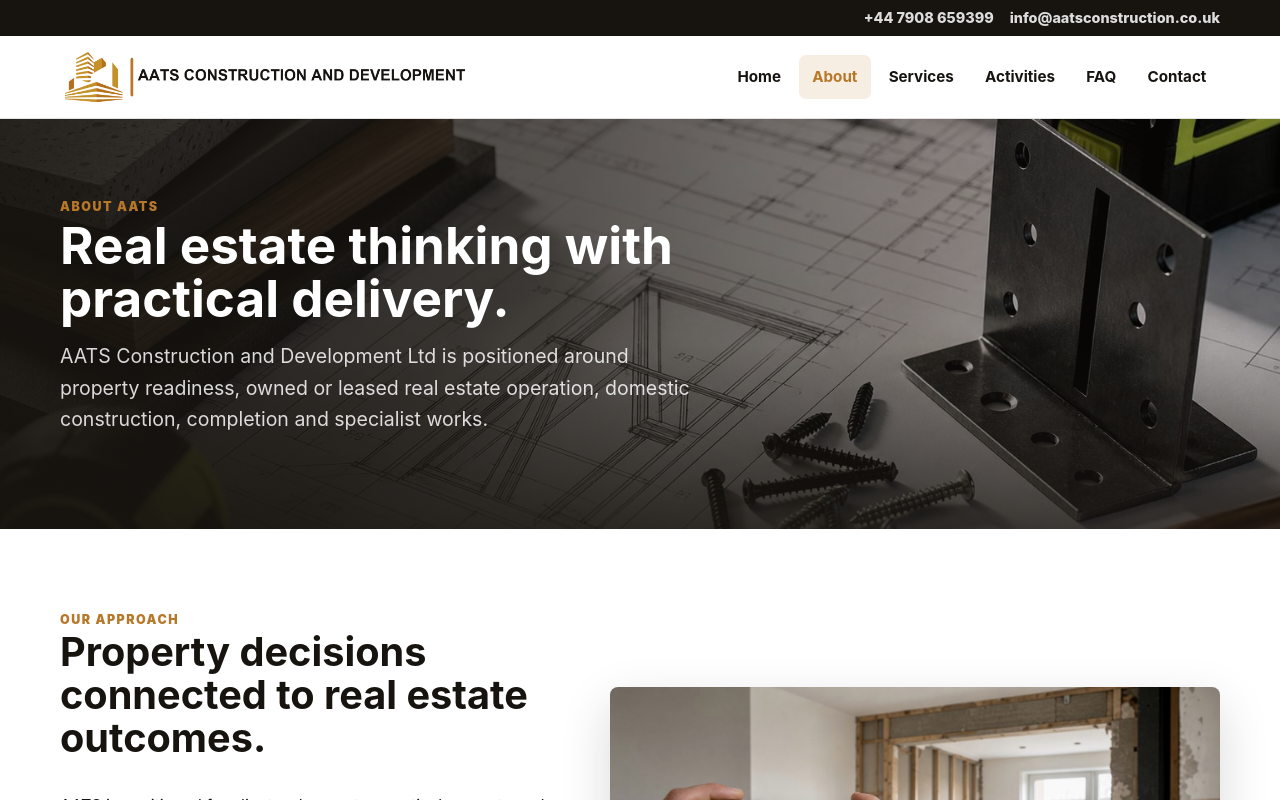
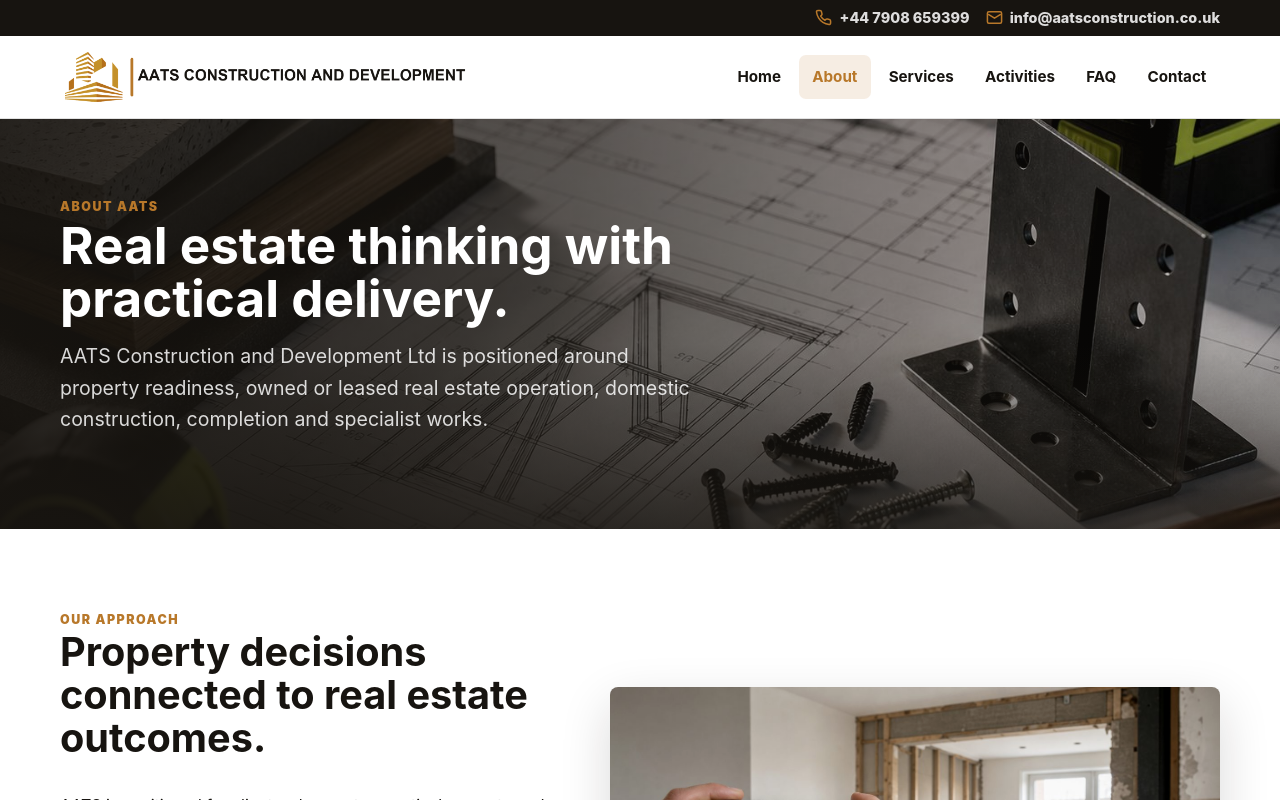
Before and after one commit to tanyak26/aats-construction-development-ltd, a website: page about.html in a window 1280 px wide. Shown: the top 800 px of the page. Drawn offline with Linux system fonts and the light colour scheme.

Commit message:
Add icons to top contact bar

```diff
--- a/about.html
+++ b/about.html
@@ -11,7 +11,7 @@
 <body>
   <a class="skip-link" href="#main">Skip to content</a>
   <header class="site-header">
-    <div class="topbar"><div class="topbar__inner"><a href="tel:+447908659399">+44 7908 659399</a><a href="mailto:info@aatsconstruction.co.uk">info@aatsconstruction.co.uk</a></div></div>
+    <div class="topbar"><div class="topbar__inner"><a class="topbar__link" href="tel:+447908659399"><span class="topbar__icon" aria-hidden="true"><svg viewBox="0 0 24 24" focusable="false"><path d="M22 16.92v3a2 2 0 0 1-2.18 2 19.8 19.8 0 0 1-8.63-3.07 19.5 19.5 0 0 1-6-6A19.8 19.8 0 0 1 2.12 4.18 2 2 0 0 1 4.11 2h3a2 2 0 0 1 2 1.72c.13.96.35 1.9.67 2.8a2 2 0 0 1-.45 2.11L8.09 9.91a16 16 0 0 0 6 6l1.27-1.27a2 2 0 0 1 2.11-.45c.9.32 1.84.54 2.8.67A2 2 0 0 1 22 16.92Z"/></svg></span><span>+44 7908 659399</span></a><a class="topbar__link" href="mailto:info@aatsconstruction.co.uk"><span class="topbar__icon" aria-hidden="true"><svg viewBox="0 0 24 24" focusable="false"><path d="M4 4h16a2 2 0 0 1 2 2v12a2 2 0 0 1-2 2H4a2 2 0 0 1-2-2V6a2 2 0 0 1 2-2Zm0 4 8 5 8-5"/></svg></span><span>info@aatsconstruction.co.uk</span></a></div></div>
 <nav class="nav" aria-label="Primary navigation"><div class="nav__inner"><a class="brand" href="index.html"><img class="brand__logo" src="assets/images/aats-logo-transparent.png" alt="AATS Construction and Development"></a><button class="menu-toggle" type="button" aria-label="Open menu" aria-expanded="false" data-menu-toggle><span></span></button><div class="nav__links" data-nav><a href="index.html">Home</a><a class="active" href="about.html">About</a><a href="services.html">Services</a><a href="activities.html">Activities</a><a href="faq.html">FAQ</a><a href="contact.html">Contact</a></div></div></nav>
   </header>
 
--- a/assets/css/styles.css
+++ b/assets/css/styles.css
@@ -93,6 +93,32 @@ a {
 
 .topbar a:hover {
   color: var(--gold);
+}
+
+.topbar__link {
+  display: inline-flex;
+  align-items: center;
+  gap: 0.45rem;
+}
+
+.topbar__icon {
+  width: 17px;
+  height: 17px;
+  display: inline-flex;
+  align-items: center;
+  justify-content: center;
+  flex: 0 0 auto;
+  color: var(--gold);
+}
+
+.topbar__icon svg {
+  width: 17px;
+  height: 17px;
+  fill: none;
+  stroke: currentColor;
+  stroke-width: 2.15;
+  stroke-linecap: round;
+  stroke-linejoin: round;
 }
 
 .nav__inner {
```
Also changed, not shown: activities.html (+1 -1 lines), contact.html (+1 -1 lines), faq.html (+1 -1 lines), index.html (+1 -1 lines), services.html (+1 -1 lines).
